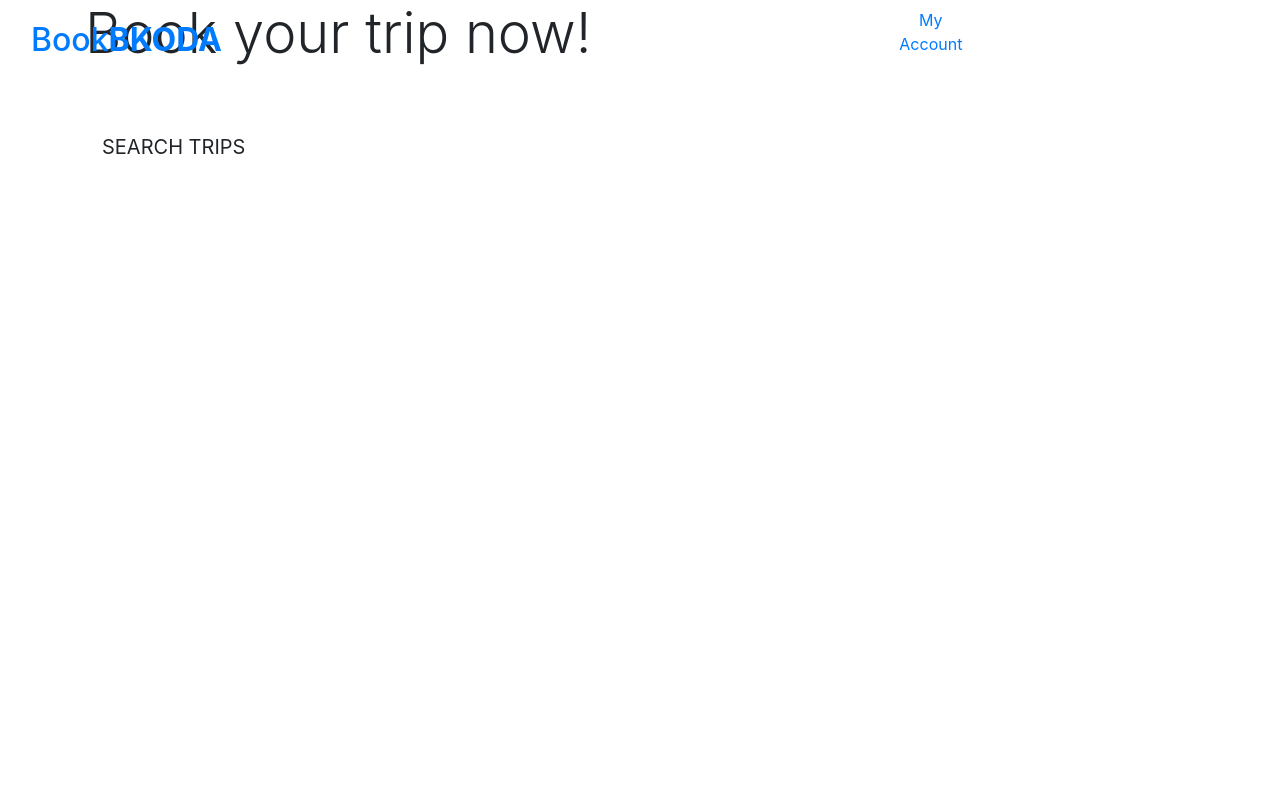
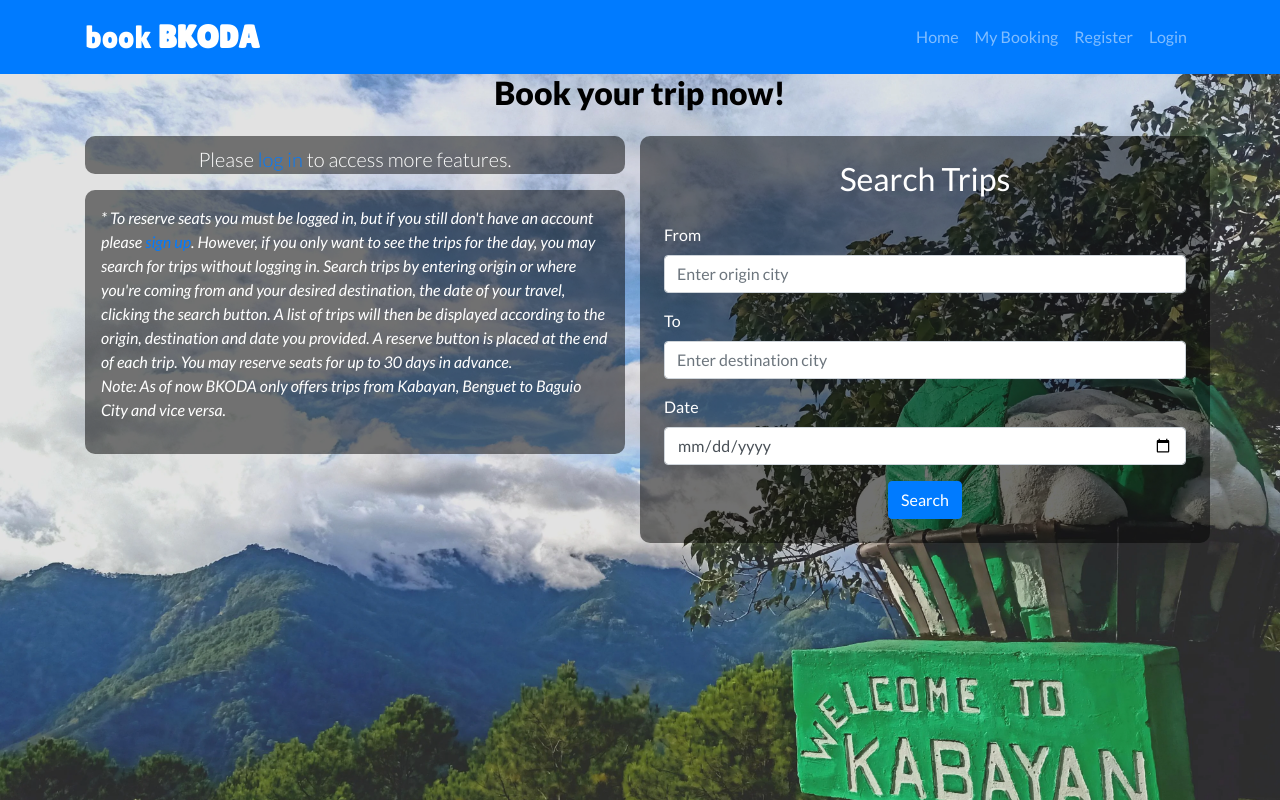
Before and after one commit to keelam13/book_bkoda, a Django app: page / in a window 1280 px wide. Run offline with Django 5.2, Linux system fonts and the light colour scheme; some libraries are stand-ins or nearby versions.

Commit message:
complete home page header and css

```diff
--- a/bkoda/settings.py
+++ b/bkoda/settings.py
@@ -144,6 +144,10 @@ USE_TZ = True
 # https://docs.djangoproject.com/en/5.2/howto/static-files/
 
 STATIC_URL = 'static/'
+STATICFILES_DIRS = (os.path.join(BASE_DIR, 'static'),)  # Directory for static files
+
+MEDIA_URL = '/media/'
+MEDIA_ROOT = os.path.join(BASE_DIR, 'media')  # Directory for uploaded media files
 
 # Default primary key field type
 # https://docs.djangoproject.com/en/5.2/ref/settings/#default-auto-field
--- a/bkoda/urls.py
+++ b/bkoda/urls.py
@@ -16,10 +16,11 @@ Including another URLconf
 """
 from django.contrib import admin
 from django.urls import path, include
-
+from django.conf import settings
+from django.conf.urls.static import static
 
 urlpatterns = [
     path('admin/', admin.site.urls),
     path('accounts/', include('allauth.urls')),
     path('', include('home.urls')),
-]
+] + static(settings.MEDIA_URL, document_root=settings.MEDIA_ROOT)
--- a/home/templates/home/index.html
+++ b/home/templates/home/index.html
@@ -10,18 +10,57 @@
 {% endblock %}
 
 {% block content %}
-    <div class="container h-100">
-        <div class="row h-100">
-            <div class="col-7 col-md-6 my-auto">
-                <h1 class="display-4 logo-font-text-black">
-                    Book your trip now!
-                </h1>
-                <div class="my-5">
-                    <h4>
-                        <a href="" class="search-trips-button btn btn-lg text-uppercase py-3">Search Trips</a>
-                    </h4>
+<article class="text-white">
+    <h2 class="welcome">Book your trip now!</h2>
+    <div class="container mt-3">
+        <div class="row">
+            <section class="col-md-6 mt-2">
+                <h2 class="hide">CTA</h2>
+                <div class="text-center welcome-message">
+                    {% if user.is_authenticated %}
+                    <p class="lead">Hello, <strong>{{ user.username }}</strong>!</p>
+                    {% else %}
+                    <p class="lead">Please <a href="{% url 'account_login' %}">log in</a> to access more features.</p>
+                    {% endif %}
                 </div>
-            </div>
+                <div class="instructions-box">
+                    <p class="instruction-group">
+                        * To reserve seats you must be logged in, but if you still don't have an account please
+                        <span><a href="{% url 'account_signup' %}">sign up</a></span>.
+                        However, if you only want to see the trips for the day, you may search for trips without logging in.
+                        Search trips by entering origin or where you're coming from and your desired destination,
+                        the date of your travel, clicking the search button. A list of trips will then be displayed according
+                        to the origin, destination and date you provided. A reserve button is placed at the end of each trip.
+                        You may reserve seats for up to 30 days in advance.
+                        <br>
+                        Note: As of now BKODA only offers trips from Kabayan, Benguet to Baguio City and vice versa.
+                    </p>
+                </div>
+            </section>
+            <section class="col-md-6 mt-2 form-group">
+                <h2 class="mb-4 text-center">Search Trips</h2>
+                <form action="" method="GET">
+                    {% csrf_token %}
+                    <div class="mb-3">
+                        <label for="origin" class="form-label">From</label>
+                        <input name='origin' class="form-control" type="text" id="origin"
+                            placeholder="Enter origin city" required>
+                    </div>
+                    <div class="mb-3">
+                        <label for="destination" class="form-label">To</label>
+                        <input name='destination' class="form-control" type="text" id="destination"
+                            placeholder="Enter destination city" required>
+                    </div>
+                    <div class="mb-3">
+                        <label for="departure-date" class="form-label">Date</label>
+                        <input name='date' class="form-control" type="date" id="departure-date" required>
+                    </div>
+                    <div class="text-center">
+                        <button type="submit" class="btn btn-primary">Search</button>
+                    </div>
+                </form>
+            </section>
         </div>
     </div>
+</article>
 {% endblock %}
--- /dev/null
+++ b/static/css/base.css
@@ -0,0 +1,119 @@
+html, body {
+    background: url('/media/welcome_kabayan.webp')
+        no-repeat center center fixed;
+    background-size: cover;
+    height: calc(100% - 164px);
+    display: flex;
+    flex-direction: column;
+    margin: 0;
+    color: #555;
+    font-family: 'Lato', sans-serif;
+}
+
+
+/* Logo */
+a.navbar-brand.logo {
+    font-family: "Lilita One", sans-serif;
+    font-weight: 400;
+    font-style: normal;
+    font-size: 2rem;
+}
+
+h2.welcome {
+    font-size: xx-large;
+    font-weight: 900;
+    text-align: center;
+    color: black;
+}
+
+h2.hide {
+    display: none;
+}
+
+main {
+    flex: 1;
+}
+
+/* Footer */
+footer {
+    padding-top: 20px ;
+    text-align: center;
+}
+
+.contact-info a {
+    color: white;
+    text-decoration: none;
+}
+
+a i {
+    color: white;
+    font-size: 2em;
+    margin-left: 10px;
+}
+
+/* Home */
+.welcome-message {
+    padding-top: .5rem;
+}
+
+.instructions-box {
+ padding: 1rem;
+}
+
+.welcome-message,
+.instructions-box,
+.form-group {
+    background: rgba(0, 0, 0, 0.5);
+    border-radius: 10px;
+}
+
+/* Forms */
+.form-group {
+    padding: 1.5rem;
+}
+
+.username-request {
+    font-style: italic;
+}
+
+/* Tables */
+.table-group {
+    background: #69ddff;
+    color: black;
+}
+
+/* Alert */
+.alert-error {
+    color: #842029;
+    background-color: #f8d7da;
+    border-color: #f5c2c7;
+}
+
+/* Instructions */
+p.instruction-group{
+    font-style: italic;
+}
+
+/* -------------------------------- Media Queries */
+
+/* Slightly larger container on xl screens */
+/* @media (min-width: 1200px) {
+    .container {
+      max-width: 80%;
+    }
+  } */
+
+  /* fixed top navbar only on medium and up */
+  /* @media (min-width: 992px) {
+      .fixed-top-desktop-only {
+          position: fixed;
+          top: 0;
+          right: 0;
+          left: 0;
+          z-index: 1030;
+      }
+
+      .header-container {
+          padding-top: 164px;
+      }
+  } */
--- a/templates/base.html
+++ b/templates/base.html
@@ -14,13 +14,25 @@
         {% endblock %}
 
         {% block corecss %}
+            <!-- Bootstrap CSS -->
+
             <link rel="stylesheet" href="https://cdn.jsdelivr.net/npm/bootstrap@4.6.2/dist/css/bootstrap.min.css" integrity="sha384-xOolHFLEh07PJGoPkLv1IbcEPTNtaed2xpHsD9ESMhqIYd0nLMwNLD69Npy4HI+N" crossorigin="anonymous">
+
+            <!-- Google Fonts -->
+            <link rel="preconnect" href="https://fonts.googleapis.com">
+            <link rel="preconnect" href="https://fonts.gstatic.com" crossorigin>
+            <link href="https://fonts.googleapis.com/css2?family=Lilita+One&display=swap" rel="stylesheet">
+            <link rel="stylesheet" href="https://fonts.googleapis.com/css2?family=Lato:ital,wght@0,100;0,300;0,400;0,700;0,900;1,100;1,300;1,400;1,700;1,900&display=swap">
+
+            <!-- Custom CSS -->
+            <link rel="stylesheet" href="{% static 'css/base.css' %}">
         {% endblock %}
 
         {% block extra_css %}
         {% endblock %}
 
         {% block corejs %}
+            <script src="https://kit.fontawesome.com/ce2deac578.js" crossorigin="anonymous"></script>
             <script src="https://cdn.jsdelivr.net/npm/jquery@3.5.1/dist/jquery.slim.min.js" integrity="sha384-DfXdz2htPH0lsSSs5nCTpuj/zy4C+OGpamoFVy38MVBnE+IbbVYUew+OrCXaRkfj" crossorigin="anonymous"></script>
             <script src="https://cdn.jsdelivr.net/npm/popper.js@1.16.1/dist/umd/popper.min.js" integrity="sha384-9/reFTGAW83EW2RDu2S0VKaIzap3H66lZH81PoYlFhbGU+6BZp6G7niu735Sk7lN" crossorigin="anonymous"></script>
             <script src="https://cdn.jsdelivr.net/npm/bootstrap@4.6.2/dist/js/bootstrap.min.js" integrity="sha384-+sLIOodYLS7CIrQpBjl+C7nPvqq+FbNUBDunl/OZv93DB7Ln/533i8e/mZXLi/P+" crossorigin="anonymous"></script>
@@ -32,42 +44,43 @@
         <title>book bkoda {% block extra_title %}{% endblock %}</title>
     </head>
     <body>
-        <header class="container-fluid fixed-top">
-            <div class="row">
-                <div class="col-12 col-lg-4 my-auto py-1 py-lg-0 text-center text-lg-left">
-                    <a href="{% url 'home' %}" class="nav-link main-logo-link">
-                        <h2 class="logo-font text-black-my-0">Book<strong>BKODA</strong></h2>
-                    </a>
-                </div>
-                <div class="col-12 col-lg-4 my-auto py-1 py-lg-0"></div>
-                <div class="col-12 col-lg-4 my-auto py-1 py-lg-0">
-                    <div class="col-12 col-lg-4 my-auto py-1-py-lg-0">
-                        <ul class="list-inline list-unstyled text-center text-lg-right my-0">
-                            <li class="list-inline-item dropdown">
-                                <a href="#" class="text-black nav-link" id="user-options" data-toggle="dropdown" aria-haspopup="true" aria-expanded="false">
-                                    <div class="text-center">
-                                        <div><i class="fas fa-user fa-lg"></i></div>
-                                        <p class="my-0">My Account</p>
-                                    </div>
-                                </a>
-                                <div class="dropdown-menu border-0" aria-labelledby="user-options">
-                                    {% if request.user.is_authenticated %}
-                                        {% if request.user.is_superuser %}
-                                            <a href="" class="dropdown-item">Trip Management</a>
-                                        {% endif %}
-                                        <a href="" class="dropdown-item">My Profile</a>
-                                        <a href="{% url 'account/logout' %}" class="dropdown-item">Logout</a>
-                                    {% else %}
-                                        <a href="{% url 'account/login' %}" class="dropdown-item">Login</a>
-                                        <a href="{% url 'account/signup' %}" class="dropdown-item">Register</a>
-                                    {% endif %}
-                                </div>
+        <header class="text-white">
+            <nav id="topnav" class="navbar navbar-expand-lg navbar-dark bg-primary" aria-label="Main navigation">
+                <div class="container">
+                    <a class="navbar-brand logo" href="{% url 'home' %}">book <strong>BKODA</strong></a>
+                    <button class="navbar-toggler" type="button" data-bs-toggle="collapse" data-bs-target="#navbarNav"
+                        aria-controls="navbarNav" aria-expanded="false" aria-label="Toggle main navigation">
+                        <span class="navbar-toggler-icon"></span>
+                    </button>
+                    <div class="collapse navbar-collapse justify-content-end" id="navbarNav">
+                        <ul class="navbar-nav ms-auto">
+                            <li class="nav-item">
+                                <a class="nav-link {% if request.path == home_url %}active{% endif %}" aria-current="page"
+                                    href="{% url 'home' %}">Home</a>
                             </li>
-                            <li class="list-inline-item"></li>
+                            <li class="nav-item">
+                                <a class="nav-link {% if request.path == reservation_list_url %}active{% endif %}"
+                                    aria-current="page" href="">My Booking</a>
+                            </li>
+                            {% if user.is_authenticated %}
+                            <li class="nav-item">
+                                <a class="nav-link {% if request.path == account_logout_url %}active{% endif %}"
+                                    aria-current="page" href="{% url 'account_logout' %}">Logout</a>
+                            </li>
+                            {% else %}
+                            <li class="nav-item">
+                                <a class="nav-link {% if request.path == register_url %}active{% endif %}"
+                                    aria-current="page" href="{% url 'account_signup' %}">Register</a>
+                            </li>
+                            <li class="nav-item">
+                                <a class="nav-link {% if request.path == login_url %}active{% endif %}" aria-current="page"
+                                    href="{% url 'account_login' %}">Login</a>
+                            </li>
+                            {% endif %}
                         </ul>
                     </div>
                 </div>
-            </div>
+            </nav>
         </header>
 
         {% if messages %}
```
Also changed, not shown: media/welcome_kabayan.webp (added), 1 other file.
